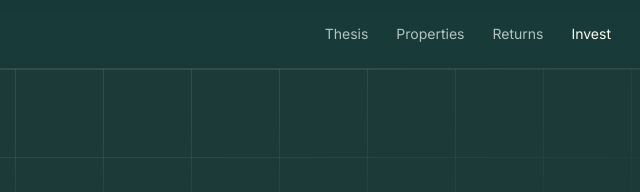
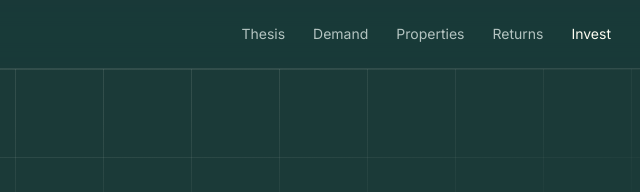
Before and after one commit to KunalDSoni/Mevad, a plain HTML site: page invest.html in a window 1280 px wide. Shown: the top 192 px of the page, 601-1241 px from the left. Drawn offline with Linux system fonts and the light colour scheme.

Commit message:
Restore missing Demand link in subpage navigation
The Demand item points at #demand, a section that exists only on
index.html, so the three subpages omitted it rather than linking it
cross-page the way Thesis already did. The nav therefore lost an item
when moving from the home page to any other page.

All four pages now carry the same five items in the same order, with
Demand linking to index.html#demand. The Hindi dictionary already had
the key, so no translation change is needed.

Co-Authored-By: Claude Opus 4.8 <noreply@anthropic.com>

```diff
--- a/invest.html
+++ b/invest.html
@@ -23,6 +23,7 @@
     <button class="nav__toggle" aria-expanded="false" aria-controls="navlinks">MENU</button>
     <nav class="nav__links" id="navlinks">
       <a href="index.html#thesis">Thesis</a>
+      <a href="index.html#demand">Demand</a>
       <a href="properties.html">Properties</a>
       <a href="returns.html">Returns</a>
       <a href="invest.html" aria-current="page">Invest</a>
```
Also changed, not shown: properties.html (+1 -0 lines), returns.html (+1 -0 lines).
